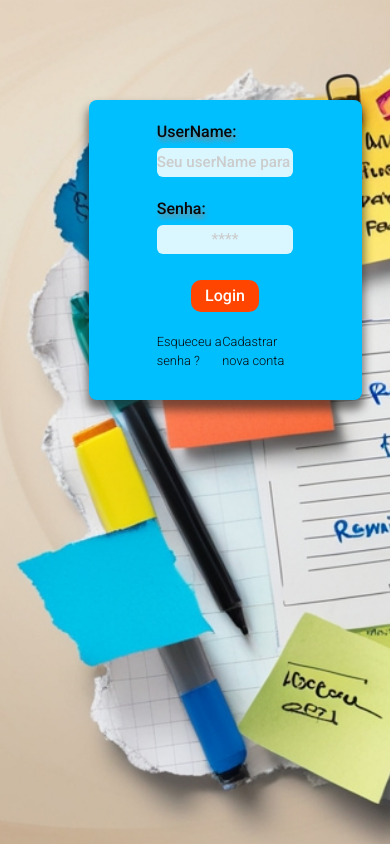
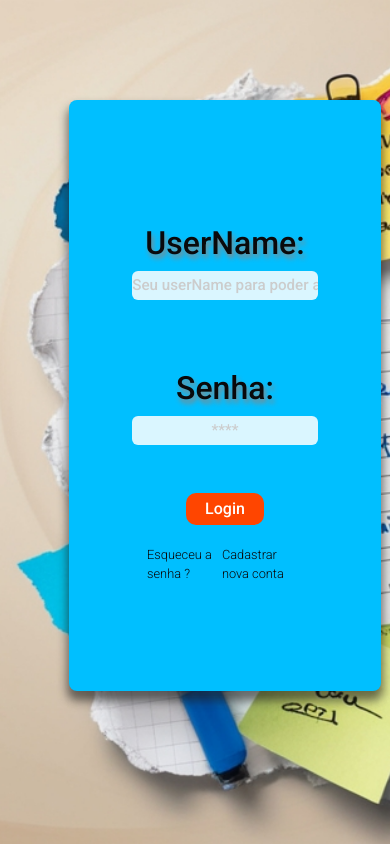
Before and after one commit to PedroGoncalves-Dev/Gerenciamento-Projetos-TypeScript, a React (Vite) app: page /login in a window 390 px wide. Built offline with nearby package versions, Linux system fonts and the light colour scheme.

Commit message:
config de deploy

```diff
--- a/index.html
+++ b/index.html
@@ -4,6 +4,11 @@
     <meta charset="UTF-8" />
     <link rel="icon" type="image/svg+xml" href="/vite.svg" />
     <meta name="viewport" content="width=device-width, initial-scale=1.0" />
+    <meta
+      name="viewport"
+      content="width=device-width, initial-scale=1.0, maximum-scale=1, user-scalable=no"
+    />
+
     <link rel="preconnect" href="https://fonts.googleapis.com" />
     <link rel="preconnect" href="https://fonts.gstatic.com" crossorigin />
     <link
--- a/src/index.css
+++ b/src/index.css
@@ -39,6 +39,7 @@ html {
   font-family: "Roboto", sans-serif;
   font-weight: 500;
   font-style: normal;
+  font-size: 16px;
 }
 
 header {
--- a/src/pages/Login/Login.module.css
+++ b/src/pages/Login/Login.module.css
@@ -7,7 +7,7 @@
   flex-direction: column;
   align-items: center;
   justify-content: center;
-  height: 300px;
+  height: 70vh;
   background-color: var(--cor-azulClarinho);
   border-radius: 8px;
   box-shadow: 0px 8px 10px 2px #1f1f1f96;
@@ -16,12 +16,13 @@
 .formL label {
   display: flex;
   flex-direction: column;
-  margin: 10px 0;
+  padding: 2rem;
   width: 50%;
 }
 
 .formL label span {
   margin-bottom: 4px;
+  font-size: 1.5rem;
   text-shadow: 2px 4px 5px #888787;
 }
 
@@ -87,3 +88,18 @@
     margin: 0 auto;
   }
 }
+
+@media (max-width: 470px) {
+  .formL {
+    width: 80%;
+    margin: 0 auto;
+  }
+
+  .formL label {
+    width: 80%;
+    text-align: center;
+  }
+  .formL label span {
+    font-size: 2rem;
+  }
+}
--- a/vite.config.ts
+++ b/vite.config.ts
@@ -9,4 +9,5 @@ export default defineConfig({
       "@": path.resolve(__dirname, "./src"),
     },
   },
+  base: "/Gerenciamento-Projetos-TypeScript",
 });
```
Also changed, not shown: package.json (+6 -1 lines), src/pages/Login/style.js (added), 1 other file (tests, documents, lock files or other folders).
